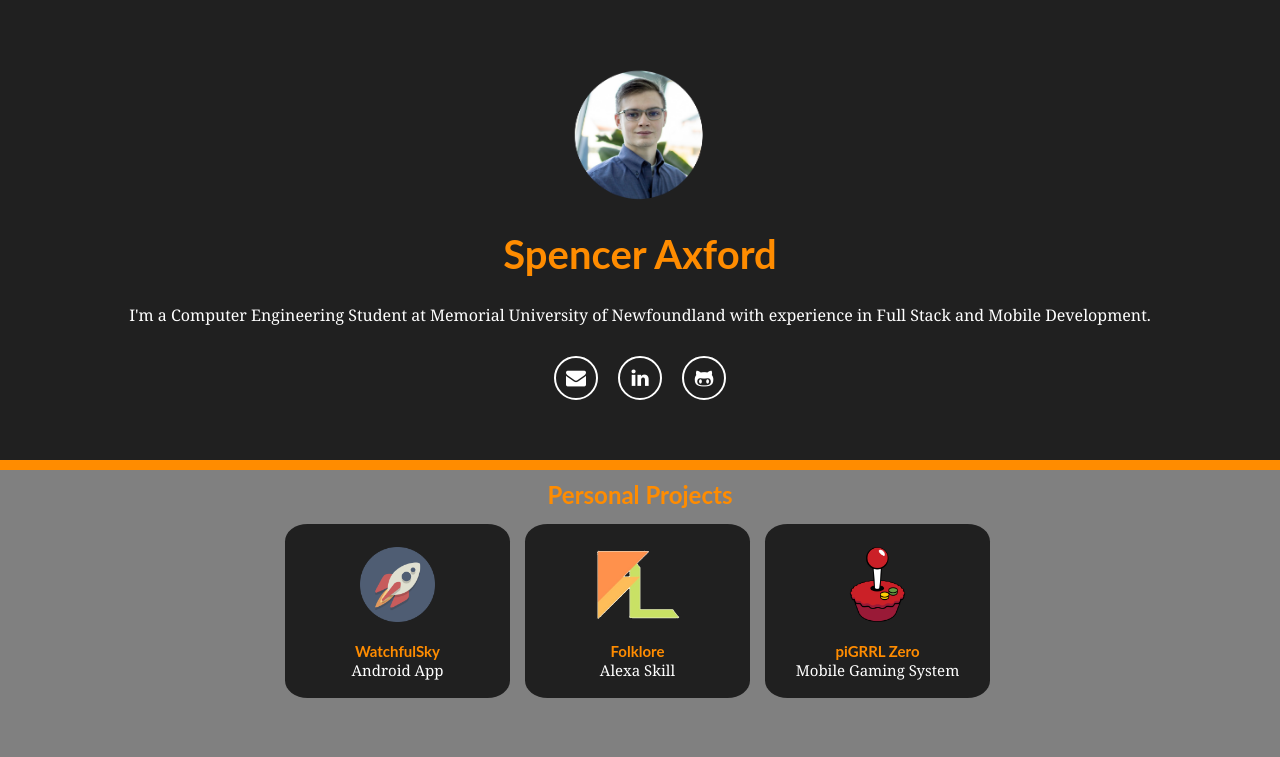
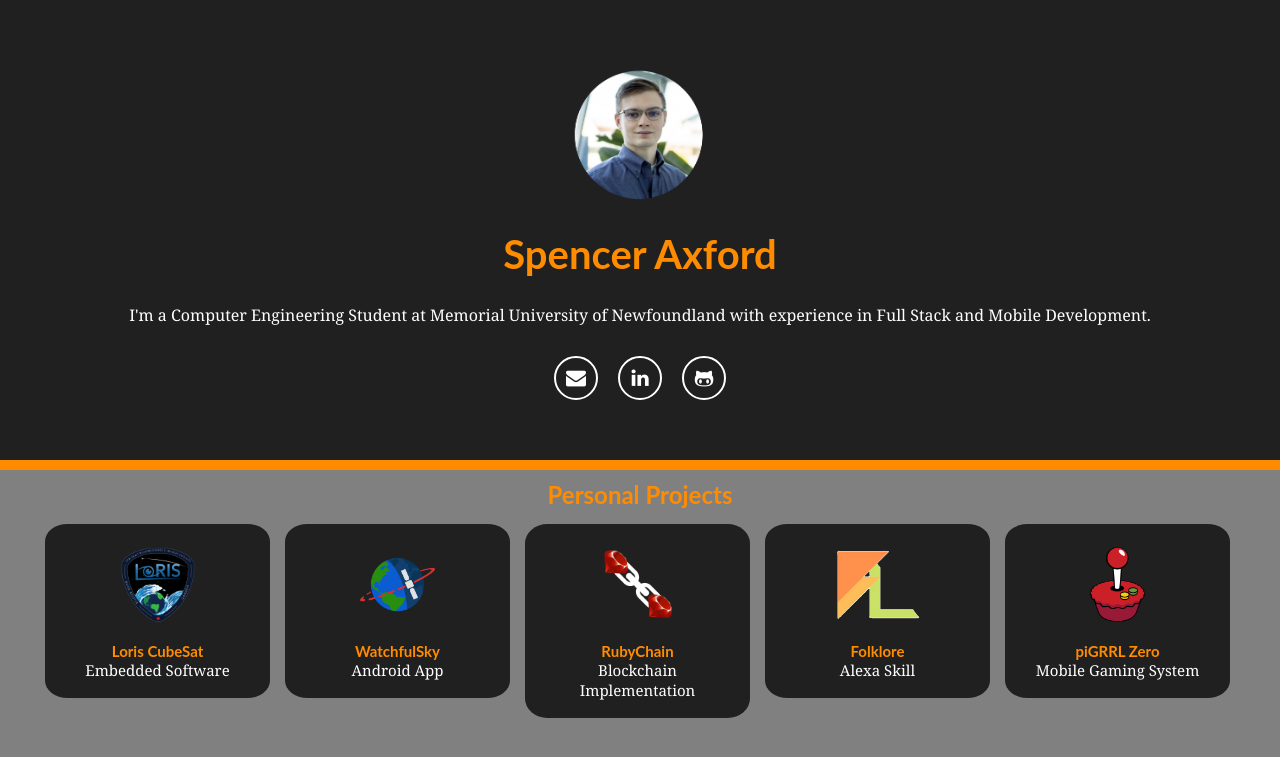
Before and after one commit to s-axford/s-axford.github.io, a Jekyll site: the page built from index.html, in a window 1280 px wide. Shown: the top 757 px of the page. Built offline with Jekyll 4.4.1, drawn with Linux system fonts in a browser that asks for light colours; nearby versions of some CDN libraries.

Commit message:
Added Loris and RubyChain Descriptions, updated WatchfulSky

```diff
--- a/_includes/projects.html
+++ b/_includes/projects.html
@@ -1,8 +1,25 @@
 <h3 class="title center">Personal Projects</h3>
 <div class="info_box center">
+
+    <div class="column">
+        <button class="collapsible entry entry_header" id="loris">
+            <img class="company_icon entry_item center" src="../images/loris_patch.png">
+            <div class="entry_info center">
+                <a><b>Loris CubeSat</b></a>
+                <p>Embedded Software</p>
+            </div>
+        </button>
+        <div class="content center">
+            <p>Dalhousie Space Systems (DSS) Labs is a group of students and professors creating the first satellite built in Nova Scotia as part of the Canadian Space Agency's CubeSat initiative.  </p>
+            <p>I am working with the core software team writing C++ code that will perform mission critical functionality during flight</p>
+            <p class="center">More information about the project can be found at the <a href=https://www.dalorbits.ca/>DSS Labs website</a></p>
+            <p class="center">The code can be viewed at the <a href=https://github.com/AndrewWay/cubesat>github repo</a></p>
+        </div>
+    </div>
+
     <div class="column">
         <button class="collapsible entry entry_header" id="watchful">
-            <img class="company_icon entry_item center" src="../images/rocketcol.png">
+            <img class="company_icon entry_item center" src="../images/watchful_sky_icon.png">
             <div class="entry_info center">
                 <a><b>WatchfulSky</b></a>
                 <p>Android App</p>
@@ -20,10 +37,25 @@
             <p>From the main screen the user can navigate to the satellite tracking or planet tracking functionality. </p>
             <p>When the satellite tracking option is selected a list of satellites will appear allowing the user to pick any of the NORAD registered satellites for tracking. Once a satellite is selected its current position is plotted on google maps along with its former and future paths. From the maps screen the user can view information about the satellite, add the satellite to the favorites list, or use the time picker. The time picker allows the user to see where a satellite will be at a user designated time by adding a new marker.</p>
             <p>When the plant alignment option is selected a movable view of the solar system is displayed allowing the user to explore the current layout of the planets and read information about each planets movement.</p>
+            <p class="center">The app can be downloaded from <a href="https://play.google.com/store/apps/details?id=ca.mun.engi5895.watchfulsky">google play</a></p>
             <p class="center">The code can be viewed at the <a href="https://github.com/s-axford/WatchfulSky">github repo</a></p>
         </div>
     </div>
 
+    <div class="column">
+        <button class="collapsible entry entry_header" id="rubychain">
+            <img class="company_icon entry_item center" src="../images/rubychain.png">
+            <div class="entry_info center">
+                <a><b>RubyChain</b></a>
+                <p>Blockchain Implementation</p>
+            </div>
+        </button>
+        <div class="content center">
+            <p>RubyChain is  simple blockchain implementation written in Ruby with Sinatra using HTTP requests  </p>
+            <p>It was created to better understand blockchain technologies and demonstrate my proficiency in Ruby</p>
+            <p class="center">The code can be viewed at the <a href=https://github.com/s-axford/rubychain>github repo</a></p>
+        </div>
+    </div>
 
     <div class="column">
         <button class="collapsible entry entry_header" id="folklore">
@@ -67,4 +99,5 @@
             <img class="center" id="pi_image" src="../images/pigrrl_running.jpg">
         </div>
     </div>
+
 </div>
```
Also changed, not shown: images/loris_patch.png (added), images/rubychain.png (added), images/watchful_sky_icon.png (added).
